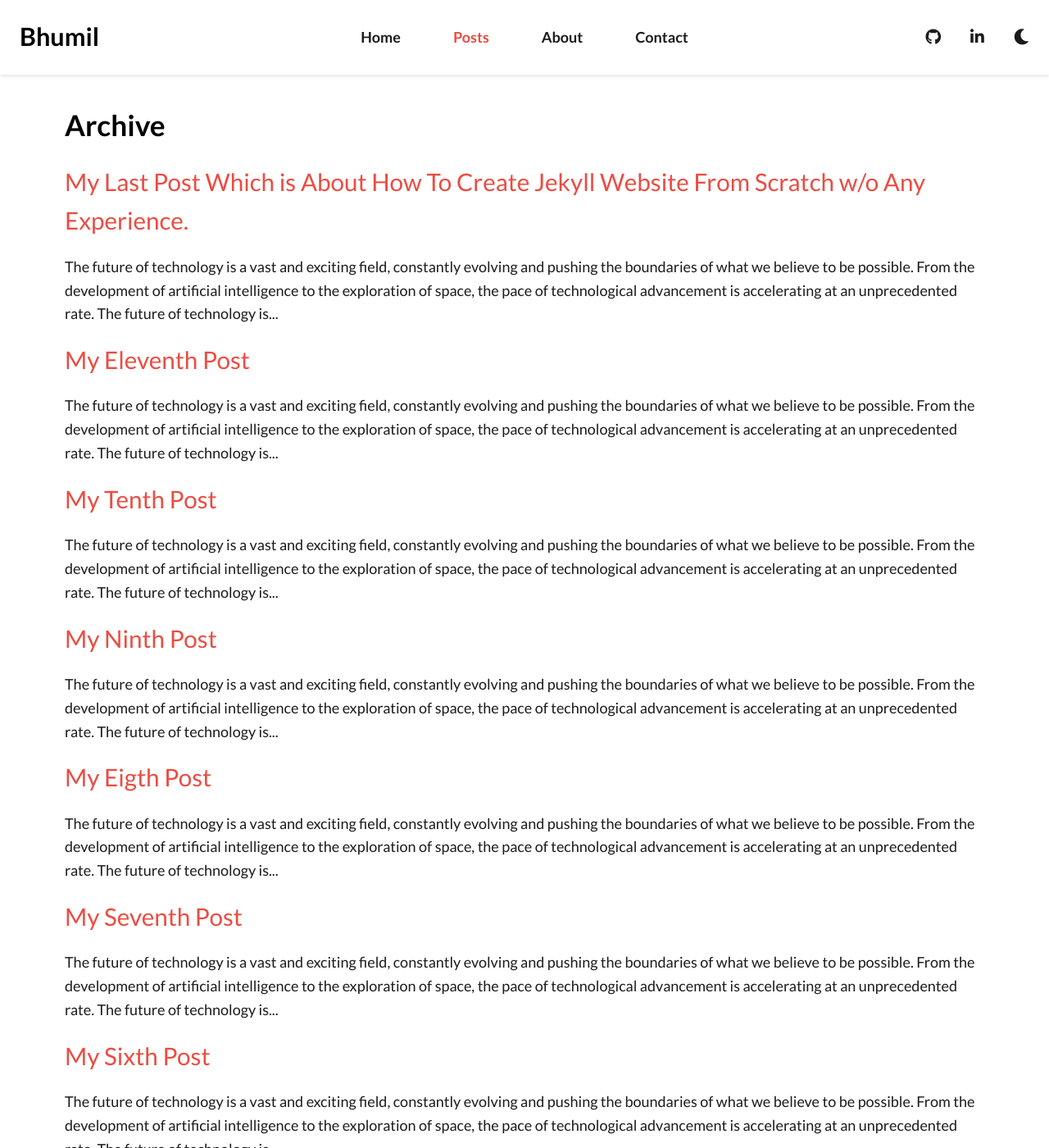
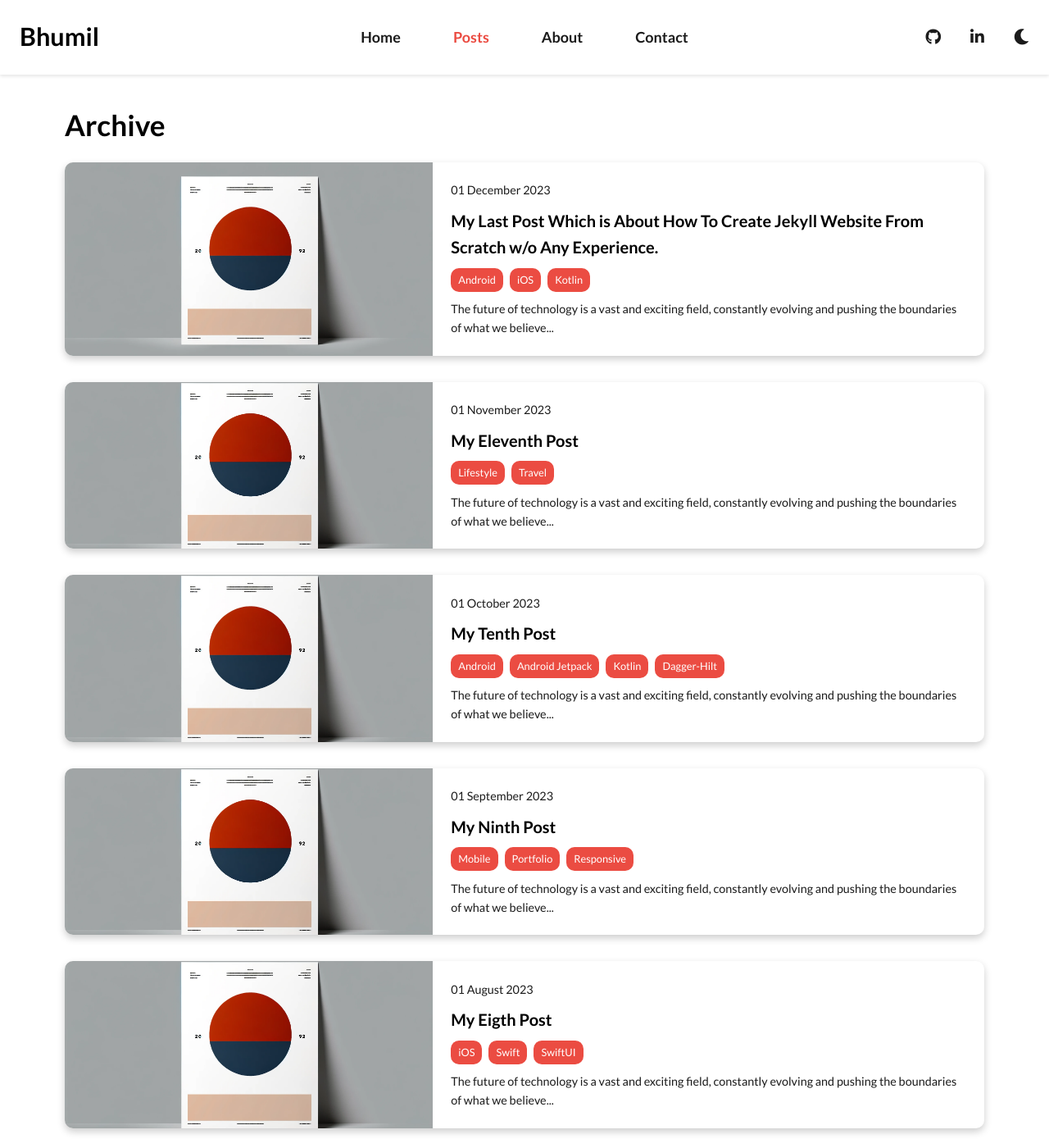
Before and after one commit to thebhumilsoni/thebhumilsoni.github.io, a Jekyll site: the page built from _pages/posts.html, in a window 1280 px wide and 1400 px high. Shown: the whole window at 82% size. Built offline with Jekyll 4.4.1, drawn with Linux system fonts in a browser that asks for light colours; some of the changed text lies outside the part shown.

Commit message:
Setup initial styles for posts page

```diff
--- /dev/null
+++ b/_pages/posts.html
@@ -0,0 +1,27 @@
+---
+layout: default
+title: Posts
+permalink: /posts/
+---
+<h1>Archive</h1>
+<div class="posts-grid">
+  {% for post in site.posts %}
+    <a href="{{ post.url }}" class="post-card">
+      <div class="post-card-image" style="background-image: url('{{ post.header }}');"></div>
+      <div class="post-card-details">
+        <div class="post-card-meta">
+          <time class="post-card-date" datetime="{{ post.date | date_to_xmlschema }}">{{ post.date | date: "%d %B %Y" }}</time>
+        </div>
+        <h5 class="post-card-title">{{ post.title }}</h5>
+        {% if post.tags %}
+          <div class="post-card-tags">
+            {% for tag in post.tags %}
+              <span class="post-card-tag">{{ tag }}</span>
+            {% endfor %}
+          </div>
+        {% endif %}
+        <p class="post-card-summary">{{ post.excerpt | strip_html | truncatewords: 20 }}</p>
+      </div>
+    </a>
+  {% endfor %}
+</div>
--- a/_pages/posts.md
+++ /dev/null
@@ -1,12 +0,0 @@
----
-layout: default
-title: Posts
-permalink: /posts/
----
-<h1>Archive</h1>
-{% for post in site.posts %}
-  <article class="post-preview">
-    <h2><a href="{{ post.url }}">{{ post.title }}</a></h2>
-    <p>{{ post.excerpt | strip_html | truncatewords: 50 }}</p>
-  </article>
-{% endfor %}
--- a/_posts/2023-09-01-my-ninth-post.md
+++ b/_posts/2023-09-01-my-ninth-post.md
@@ -2,6 +2,7 @@
 layout: post
 title: "My Ninth Post"
 date: 2023-09-01 12:00:00 -0000
+tags: [Mobile, Portfolio, Responsive]
 header: /assets/images/common-post-header.png
 ---
 
--- a/_posts/2023-11-01-my-eleventh-post.md
+++ b/_posts/2023-11-01-my-eleventh-post.md
@@ -2,7 +2,7 @@
 layout: post
 title: "My Eleventh Post"
 date: 2023-11-01 12:00:00 -0000
-tags: []
+tags: [Lifestyle, Travel]
 header: /assets/images/common-post-header.png
 ---
 
--- a/_sass/2-design-system/_color-scheme.scss
+++ b/_sass/2-design-system/_color-scheme.scss
@@ -12,6 +12,9 @@ $primary-light-color: lighten($primary-color, 10%);
     --syntax-highlighter-background: #151515;
     --tag-background-color: var(--primary-light-color);
     --tag-text-color: #ffffff;
+
+    --post-card-background-color: var(--background-color);
+    --post-card-shadow-color: rgba(0, 0, 0, 0.2);
 
     // tag colors
     --tag-background-color: var(--primary-color);
@@ -42,6 +45,9 @@ $primary-light-color: lighten($primary-color, 10%);
     --tag-background-color: var(--primary-light-color);
     --tag-text-color: #ffffff;
 
+    --post-card-background-color: var(--background-color);
+    --post-card-shadow-color: rgba(255, 255, 255, 0.2);
+
     // tag colors
     --tag-background-color: #232224;
     --tag-border-color: transparent;
--- /dev/null
+++ b/_sass/4-layouts/_post-card.scss
@@ -0,0 +1,90 @@
+.posts-grid {
+    display: grid;
+    grid-gap: 2rem;
+}
+
+.post-card {
+    display: grid;
+    grid-template-columns: 1fr;
+    grid-template-rows: auto auto;
+    border-radius: $border-radius;
+    overflow: hidden;
+    background-color: var(--post-card-background-color);
+    box-shadow: 0px 4px 10px var(--post-card-shadow-color);
+    text-decoration: none;
+    color: inherit;
+
+    @include for-medium-up {
+        grid-template-columns: 40% 1fr;
+        grid-template-rows: 1fr;
+    }
+
+    &:hover {
+        text-decoration: none;
+    }
+}
+
+.post-card-image {
+    background-size: cover;
+    background-position: center;
+    min-height: 200px;
+}
+
+.post-card-details {
+    padding: 1.4rem;
+    display: flex;
+    flex-direction: column;
+    overflow: hidden;
+    gap: 0.6rem;
+}
+
+.post-card-meta {
+    display: flex;
+    justify-content: space-between;
+    align-items: center;
+    gap: 1.5rem;
+}
+
+.post-card-tags {
+    display: flex;
+    flex-direction: row;
+    flex-wrap: nowrap;
+    gap: 0.5rem;
+    overflow-x: auto;
+    overflow-y: hidden;
+    -webkit-overflow-scrolling: touch;
+
+    &::-webkit-scrollbar {
+        display: none;
+    }
+
+    .post-card-tag {
+        display: inline-block;
+        padding: 0.2rem 0.5rem;
+        font-size: 0.8rem;
+        background-color: var(--tag-background-color);
+        border: 1px solid var(--tag-border-color);
+        color: var(--tag-text-color);
+        border-radius: $border-radius;
+        white-space: nowrap;
+    }
+}
+
+.post-card-date {
+    font-size: 0.9rem;
+}
+
+.post-card-title {
+    margin: 0;
+    font-weight: bold;
+}
+
+.post-card-summary {
+    margin: 0;
+    font-size: 0.9rem;
+    overflow: hidden;
+    text-overflow: ellipsis;
+    display: -webkit-box;
+    -webkit-line-clamp: 2;
+    -webkit-box-orient: vertical;
+}
--- a/assets/css/styles.scss
+++ b/assets/css/styles.scss
@@ -9,3 +9,4 @@
 @import "3-components/navigation";
 @import '3-components/video-embed';
 @import '4-layouts/post';
+@import '4-layouts/post-card';
```
